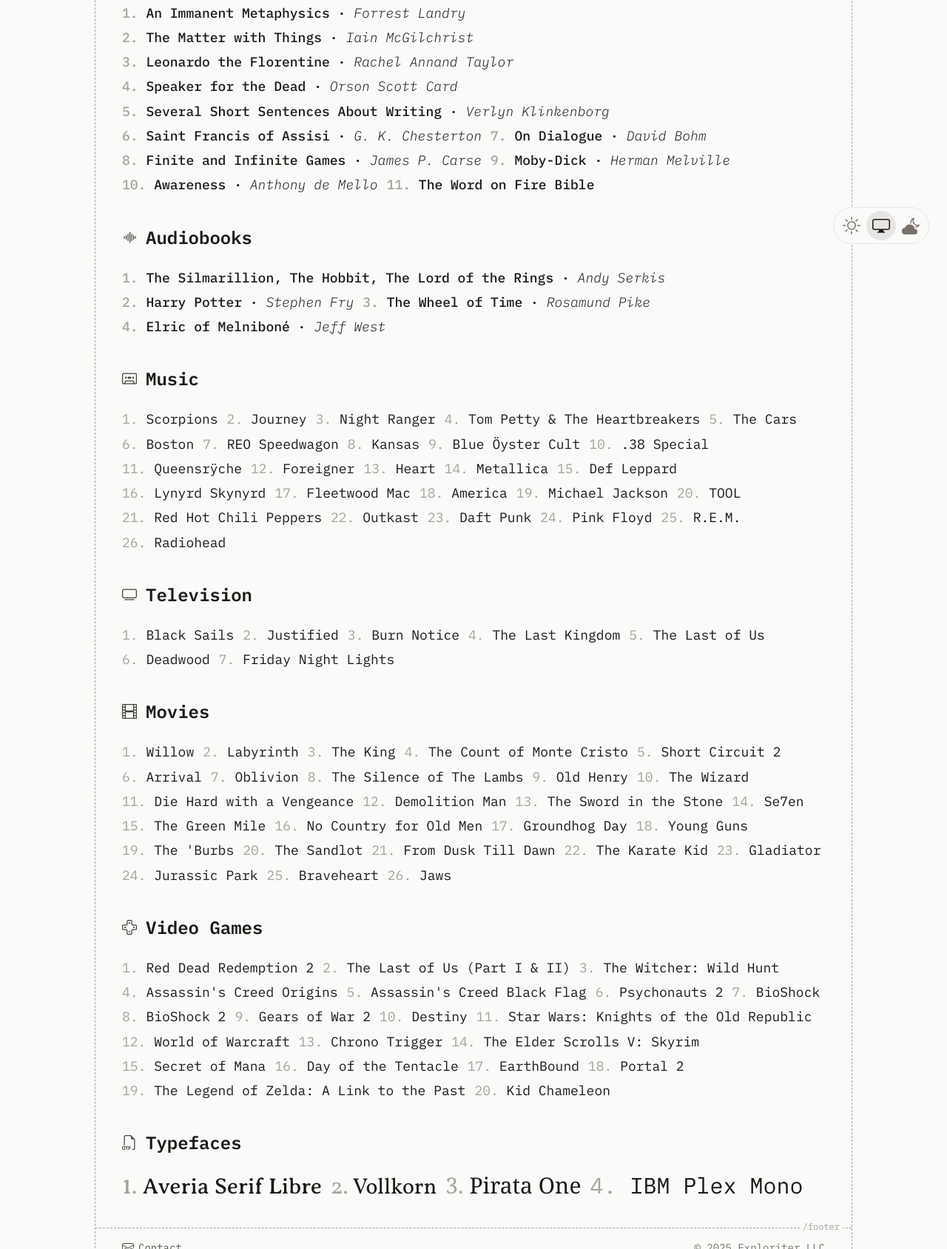
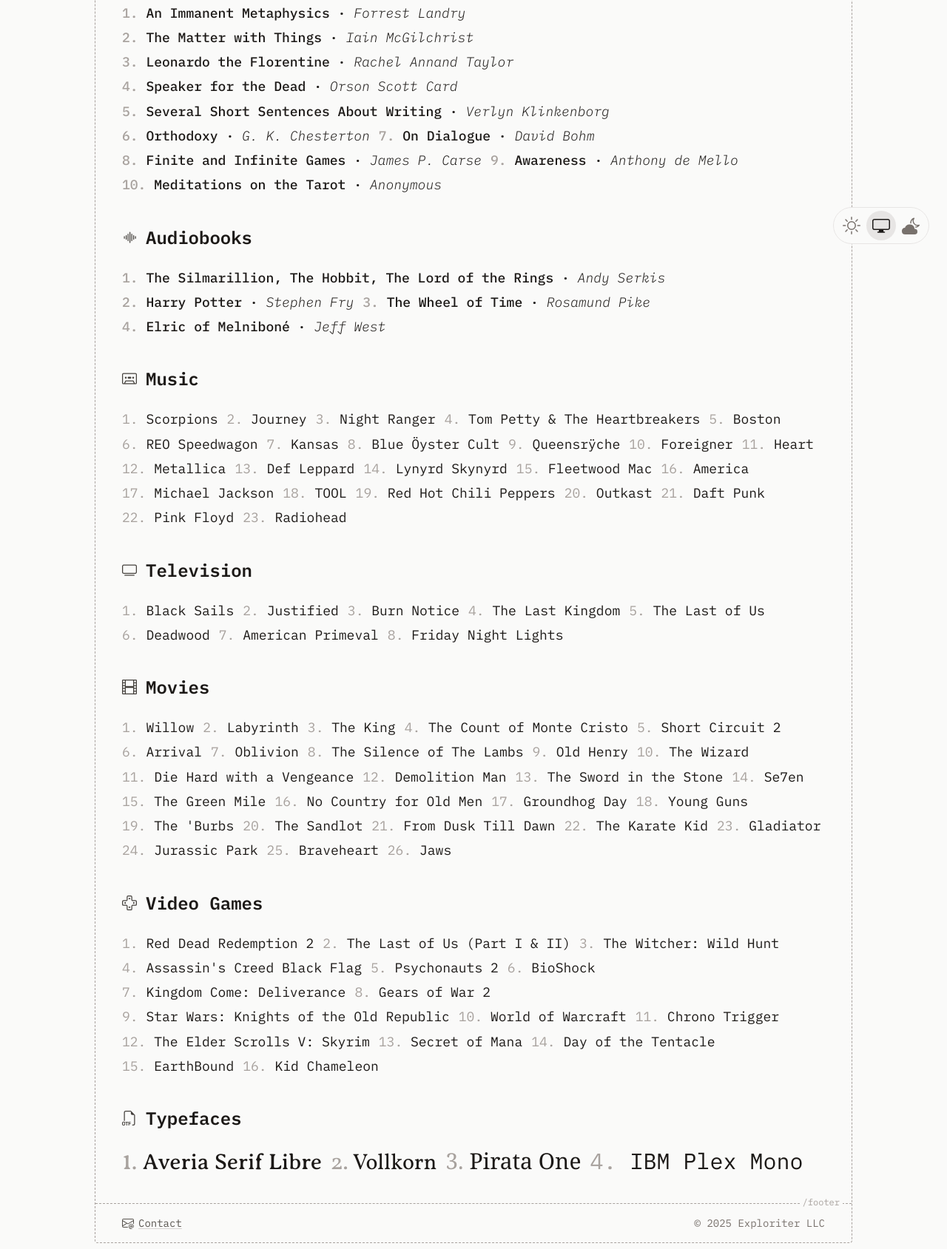
Before and after one commit to gigawatson/exploriter, a website: page favorites/index.html in a window 1280 px wide. Shown: the part 446-2135 px from the top of the page at 74% size. Drawn offline with Linux system fonts and the light colour scheme; a web font is replaced by a local one.

Commit message:
Edit favs

```diff
--- a/favorites/index.html
+++ b/favorites/index.html
@@ -118,7 +118,7 @@
                     Diets</h2>
             </header>
             <ol class="flex flex-wrap gap-x-3 gap-y-1 mb-10 list-decimal list-inside marker:text-stone-400">
-                <li>Milk, eggs, meat, fruit, honey</li>
+                <li>Milk, eggs, meat, fruit, honey, cheese, herbs, wine, mead</li>
             </ol>
             <header class="flex items-center gap-x-3 mb-6">
                 <svg xmlns="http://www.w3.org/2000/svg" fill="currentColor"
@@ -136,12 +136,11 @@
                 <li class="font-medium">Speaker for the Dead &middot; <i class="font-light">Orson Scott Card</i></li>
                 <li class="font-medium">Several Short Sentences About Writing &middot; <i class="font-light">Verlyn
                     Klinkenborg</i></li>
-                <li class="font-medium">Saint Francis of Assisi &middot; <i class="font-light">G. K. Chesterton</i></li>
+                <li class="font-medium">Orthodoxy &middot; <i class="font-light">G. K. Chesterton</i></li>
                 <li class="font-medium">On Dialogue &middot; <i class="font-light">David Bohm</i></li>
                 <li class="font-medium">Finite and Infinite Games &middot; <i class="font-light">James P. Carse</i></li>
-                <li class="font-medium">Moby-Dick &middot; <i class="font-light">Herman Melville</i></li>
                 <li class="font-medium">Awareness &middot; <i class="font-light">Anthony de Mello</i></li>
-                <li class="font-medium">The Word on Fire Bible</li>
+                <li class="font-medium">Meditations on the Tarot &middot; <i class="font-light">Anonymous</i></li>
             </ol>
             <header class="flex items-center gap-x-3 mb-6">
                 <svg xmlns="http://www.w3.org/2000/svg" fill="currentColor"
@@ -173,12 +172,10 @@
                 <li>Journey</li>
                 <li>Night Ranger</li>
                 <li>Tom Petty & The Heartbreakers</li>
-                <li>The Cars</li>
                 <li>Boston</li>
                 <li>REO Speedwagon</li>
                 <li>Kansas</li>
                 <li>Blue Öyster Cult</li>
-                <li>.38 Special</li>
                 <li>Queensrÿche</li>
                 <li>Foreigner</li>
                 <li>Heart</li>
@@ -193,7 +190,6 @@
                 <li>Outkast</li>
                 <li>Daft Punk</li>
                 <li>Pink Floyd</li>
-                <li>R.E.M.</li>
                 <li>Radiohead</li>
             </ol>
             <header class="flex items-center gap-x-3 mb-6">
@@ -210,6 +206,7 @@
                 <li>The Last Kingdom</li>
                 <li>The Last of Us</li>
                 <li>Deadwood</li>
+                <li>American Primeval</li>
                 <li>Friday Night Lights</li>
             </ol>
             <header class="flex items-center gap-x-3 mb-6">
@@ -261,13 +258,11 @@
                 <li>Red Dead Redemption 2</li>
                 <li>The Last of Us (Part I & II)</li>
                 <li>The Witcher: Wild Hunt</li>
-                <li>Assassin's Creed Origins</li>
                 <li>Assassin's Creed Black Flag</li>
                 <li>Psychonauts 2</li>
                 <li>BioShock</li>
-                <li>BioShock 2</li>
+                <li>Kingdom Come: Deliverance</li>
                 <li>Gears of War 2</li>
-                <li>Destiny</li>
                 <li>Star Wars: Knights of the Old Republic</li>
                 <li>World of Warcraft</li>
                 <li>Chrono Trigger</li>
@@ -275,8 +270,6 @@
                 <li>Secret of Mana</li>
                 <li>Day of the Tentacle</li>
                 <li>EarthBound</li>
-                <li>Portal 2</li>
-                <li>The Legend of Zelda: A Link to the Past</li>
                 <li>Kid Chameleon</li>
             </ol>
             <header class="flex items-center gap-x-3 mb-6">
```
